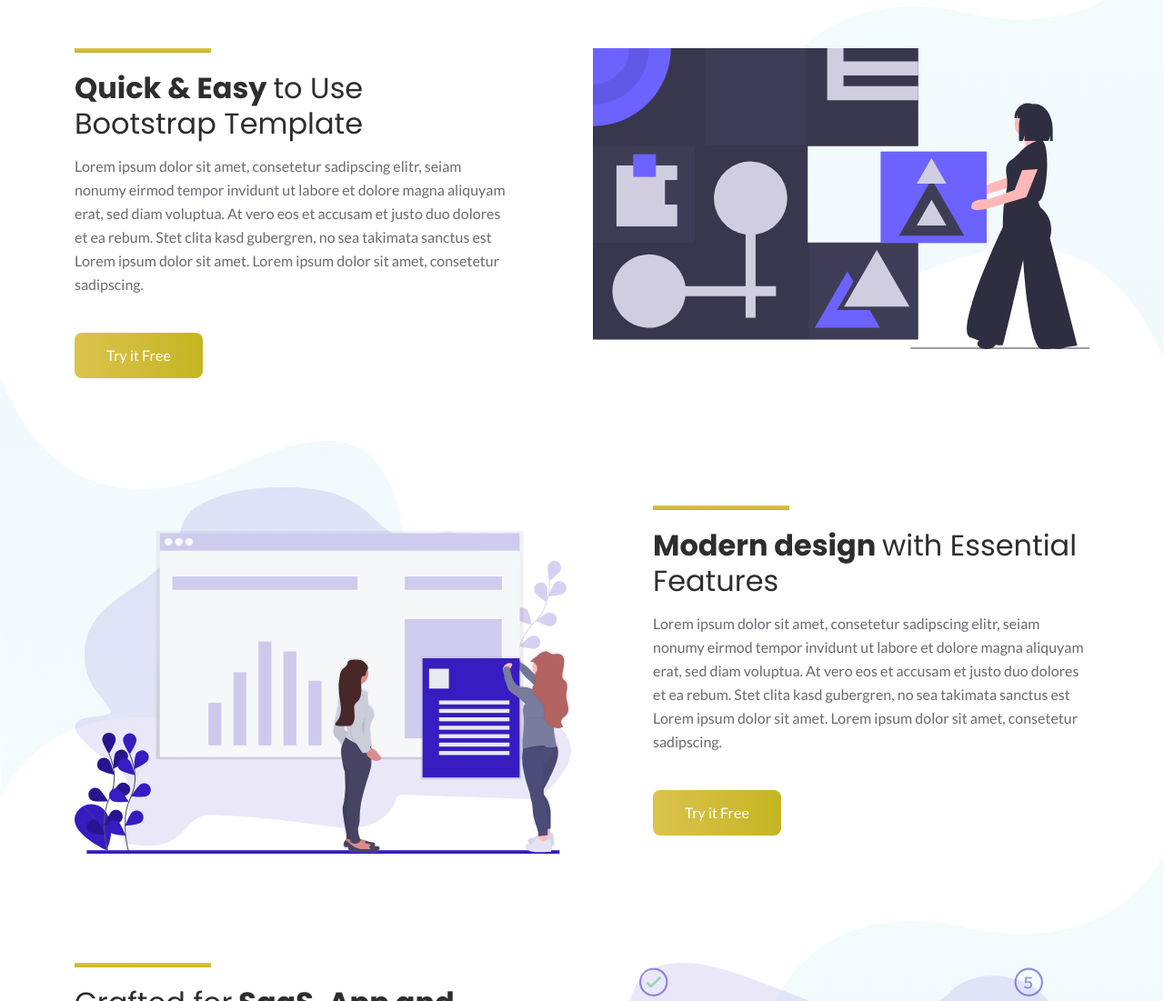
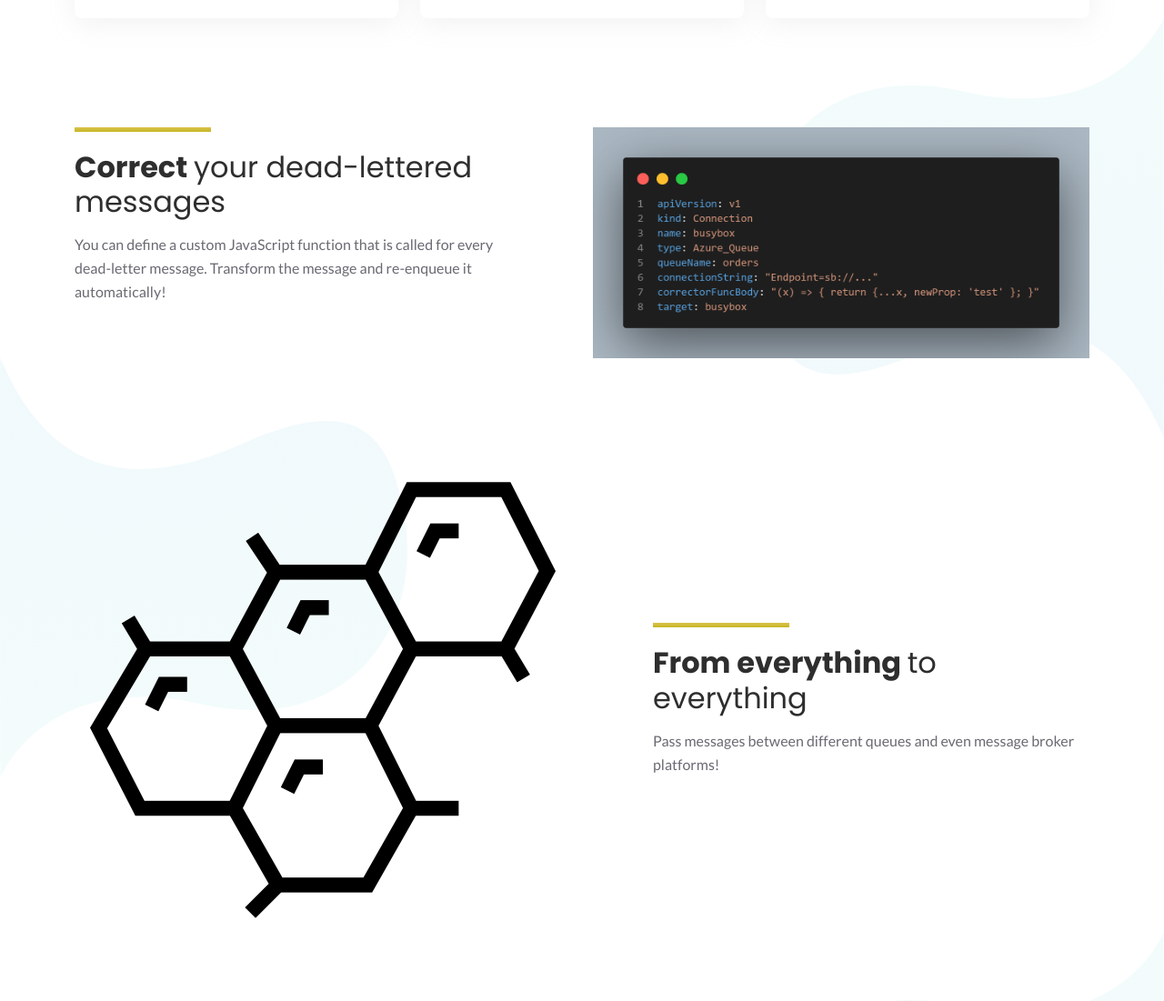
Before and after one commit to MessageSilo/Website, a plain HTML site: page index.html in a window 1280 px wide. Shown: the part 1699-2800 px from the top of the page at 91% size. Drawn offline with Linux system fonts and the light colour scheme.

Commit message:
examples

```diff
--- a/index.html
+++ b/index.html
@@ -252,25 +252,19 @@
               <div class="section-title">
                 <div class="line"></div>
                 <h3 class="title">
-                  Quick & Easy <span>to Use Bootstrap Template</span>
+                  Correct <span>your dead-lettered messages</span>
                 </h3>
               </div>
               <!-- section title -->
               <p class="text">
-                Lorem ipsum dolor sit amet, consetetur sadipscing elitr, seiam
-                nonumy eirmod tempor invidunt ut labore et dolore magna
-                aliquyam erat, sed diam voluptua. At vero eos et accusam et
-                justo duo dolores et ea rebum. Stet clita kasd gubergren, no
-                sea takimata sanctus est Lorem ipsum dolor sit amet. Lorem
-                ipsum dolor sit amet, consetetur sadipscing.
+                You can define a custom JavaScript function that is called for every dead-letter message. Transform the message and re-enqueue it automatically!
               </p>
-              <a href="javascript:void(0)" class="main-btn">Try it Free</a>
             </div>
             <!-- about content -->
           </div>
           <div class="col-lg-6">
             <div class="about-image text-center mt-50 wow fadeInRightBig" data-wow-duration="1s" data-wow-delay="0.5s">
-              <img src="assets/images/about/about1.svg" alt="about" />
+              <img src="assets/images/about/example1.png" alt="about" />
             </div>
             <!-- about image -->
           </div>
@@ -296,25 +290,19 @@
               <div class="section-title">
                 <div class="line"></div>
                 <h3 class="title">
-                  Modern design <span> with Essential Features</span>
+                  From everything <span> to everything</span>
                 </h3>
               </div>
               <!-- section title -->
               <p class="text">
-                Lorem ipsum dolor sit amet, consetetur sadipscing elitr, seiam
-                nonumy eirmod tempor invidunt ut labore et dolore magna
-                aliquyam erat, sed diam voluptua. At vero eos et accusam et
-                justo duo dolores et ea rebum. Stet clita kasd gubergren, no
-                sea takimata sanctus est Lorem ipsum dolor sit amet. Lorem
-                ipsum dolor sit amet, consetetur sadipscing.
+                Pass messages between different queues and even message broker platforms!
               </p>
-              <a href="javascript:void(0)" class="main-btn">Try it Free</a>
             </div>
             <!-- about content -->
           </div>
           <div class="col-lg-6 order-lg-first">
             <div class="about-image text-center mt-50 wow fadeInRightBig" data-wow-duration="1s" data-wow-delay="0.5s">
-              <img src="assets/images/about/about2.svg" alt="about" />
+              <img src="assets/images/about/connections.png" alt="about" />
             </div>
             <!-- about image -->
           </div>
@@ -334,25 +322,19 @@
               <div class="section-title">
                 <div class="line"></div>
                 <h3 class="title">
-                  <span>Crafted for</span> SaaS, App and Software Landing Page
+                  <span>Integrate</span> your own APIs
                 </h3>
               </div>
               <!-- section title -->
               <p class="text">
-                Lorem ipsum dolor sit amet, consetetur sadipscing elitr, seiam
-                nonumy eirmod tempor invidunt ut labore et dolore magna
-                aliquyam erat, sed diam voluptua. At vero eos et accusam et
-                justo duo dolores et ea rebum. Stet clita kasd gubergren, no
-                sea takimata sanctus est Lorem ipsum dolor sit amet. Lorem
-                ipsum dolor sit amet, consetetur sadipscing.
+                Send the corrected messages to your own endpoints, or enrich the message with your own business logic!
               </p>
-              <a href="javascript:void(0)" class="main-btn">Try it Free</a>
             </div>
             <!-- about content -->
           </div>
           <div class="col-lg-6">
             <div class="about-image text-center mt-50 wow fadeInRightBig" data-wow-duration="1s" data-wow-delay="0.5s">
-              <img src="assets/images/about/about3.svg" alt="about" />
+              <img src="assets/images/about/example2.png" alt="about" />
             </div>
             <!-- about image -->
           </div>
```
Also changed, not shown: assets/images/about/about1.svg (deleted), assets/images/about/about2.svg (deleted), assets/images/about/about3.svg (deleted), assets/images/about/connections.png (added), assets/images/about/example1.png (added), assets/images/about/example2.png (added), assets/images/blog/blog-1.jpg (deleted), assets/images/blog/blog-2.jpg (deleted), assets/images/blog/blog-3.jpg (deleted), assets/images/header/header-hero.png, assets/images/team/team-1.png (deleted), assets/images/team/team-2.png (deleted), assets/images/team/team-3.png (deleted), assets/images/testimonials/author-1.png (deleted), 3 more files.
